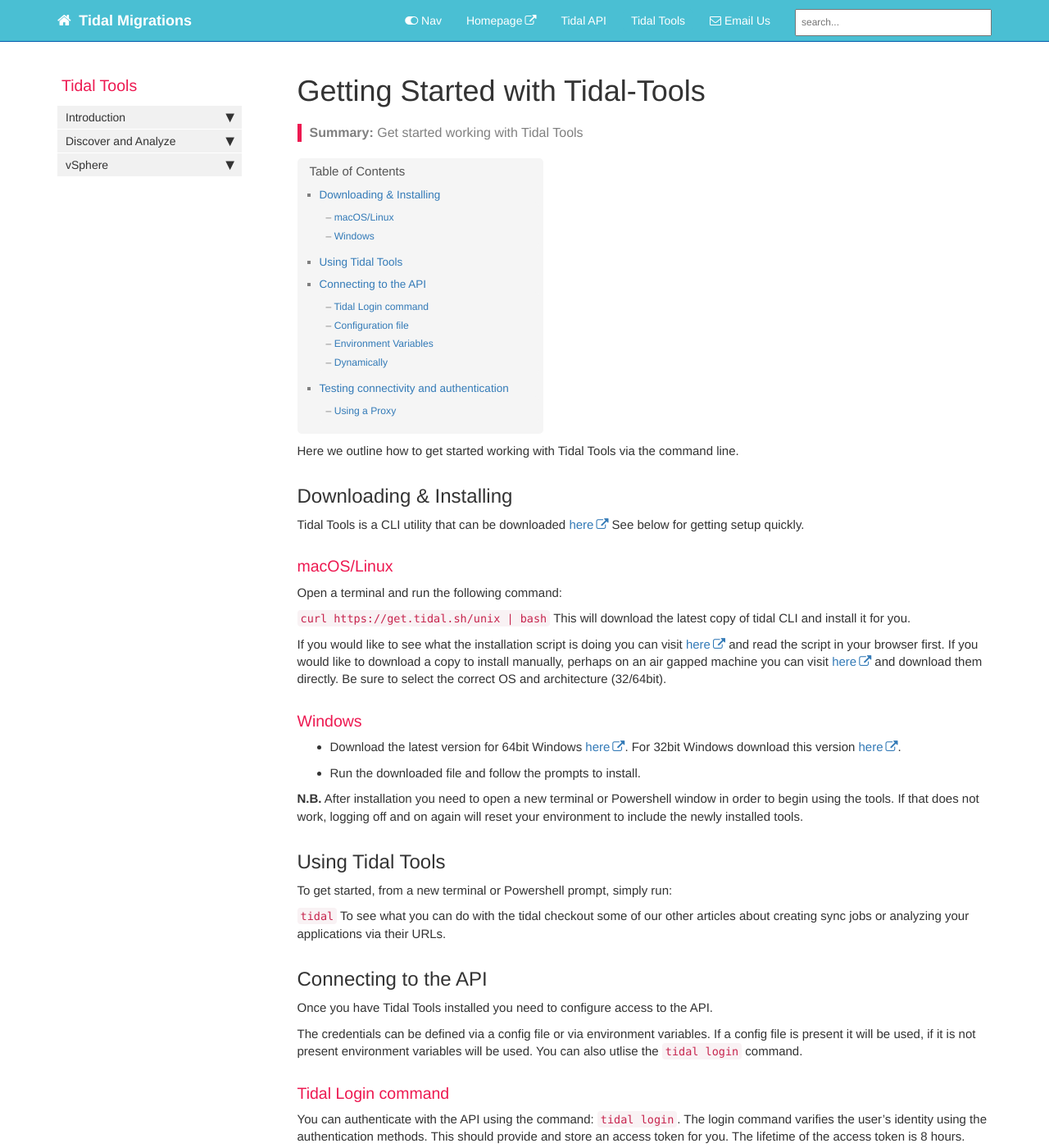
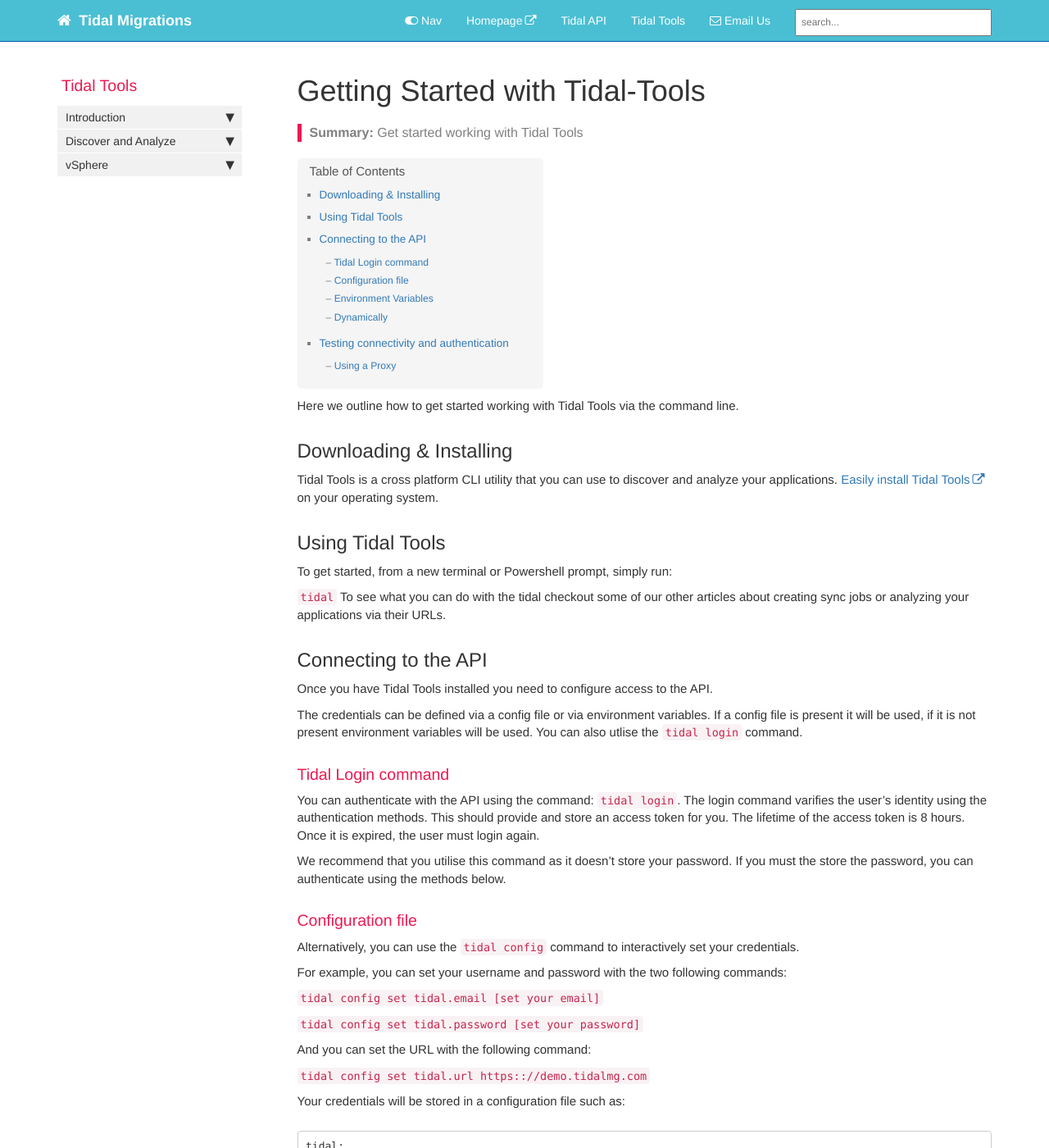
Before and after one commit to tidalmigrations/tidalmigrations.github.io, a Jekyll site: the page built from pages/tidal tools/getstarted.md, in a window 1280 px wide and 1400 px high. Shown: the whole window at 82% size. Built offline with Jekyll 4.4.1, drawn with Linux system fonts in a browser that asks for light colours; nearby versions of some CDN libraries; comment, search, counter and statistics services are not loaded.

Commit message:
replace the installation section with the link (#21)
* replace the installation section with the link to the website

```diff
--- a/pages/tidal tools/getstarted.md
+++ b/pages/tidal tools/getstarted.md
@@ -11,22 +11,9 @@ folder: tidaltools
 Here we outline how to get started working with Tidal Tools via the command line.
 
 ## Downloading & Installing
-Tidal Tools is a CLI utility that can be downloaded [here](https://get.tidal.sh.) See below for getting setup quickly.
 
-### macOS/Linux
-Open a terminal and run the following command:
-
-``curl https://get.tidal.sh/unix | bash``
-This will download the latest copy of tidal CLI and install it for you.
-
-If you would like to see what the installation script is doing you can visit [here](https://get.tidal.sh/unix) and read the script in your browser first. If you would like to download a copy to install manually, perhaps on an air gapped machine you can visit [here](https://get.tidal.sh) and download them directly. Be sure to select the correct OS and architecture (32/64bit).
-
-### Windows
-
-- Download the latest version for 64bit Windows [here](https://get.tidal.sh/tidal-win-64-latest). For 32bit Windows download this version [here](https://get.tidal.sh/tidal-win-32-latest).
-- Run the downloaded file and follow the prompts to install.
-
-**N.B.** After installation you need to open a new terminal or Powershell window in order to begin using the tools. If that does not work, logging off and on again will reset your environment to include the newly installed tools.
+Tidal Tools is a cross platform CLI utility that you can use to discover and analyze your applications.
+[Easily install Tidal Tools](https://get.tidal.sh.) on your operating system.
 
 ## Using Tidal Tools
 To get started, from a new terminal or Powershell prompt, simply run:
```
